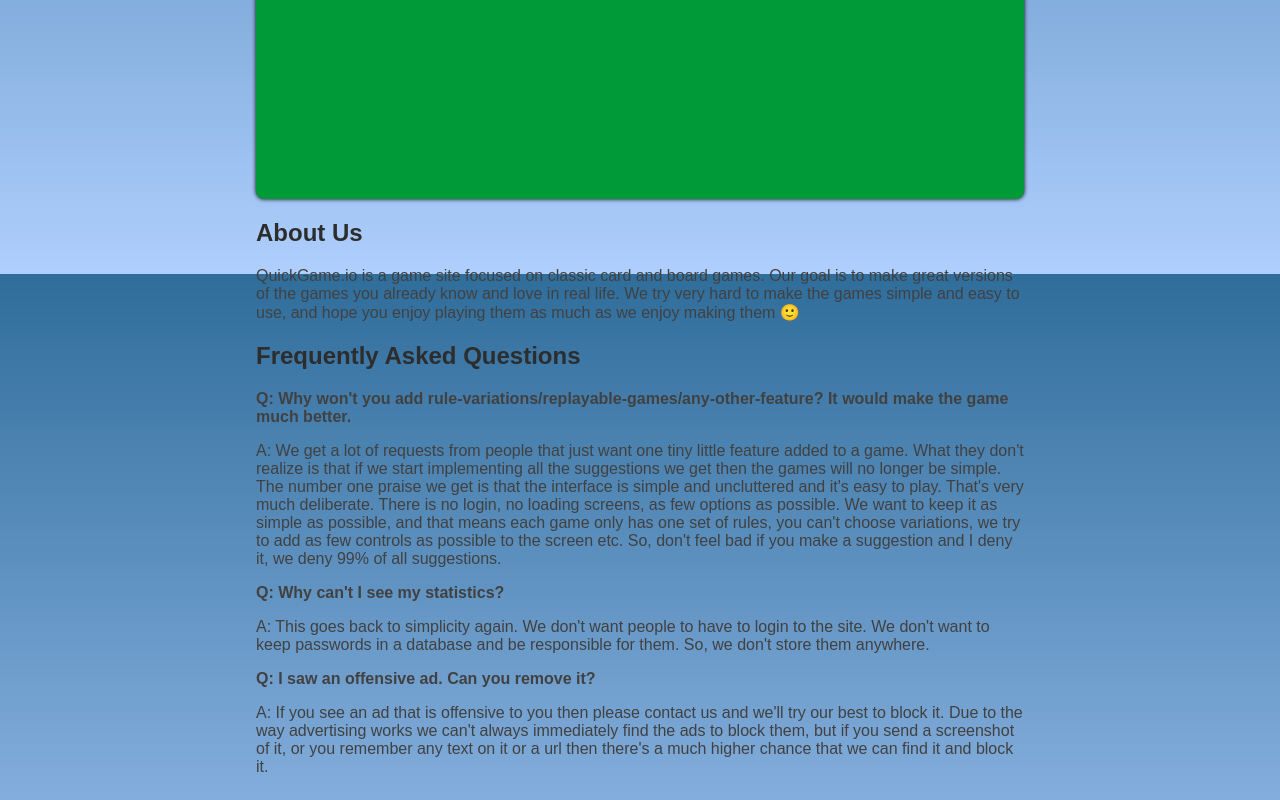
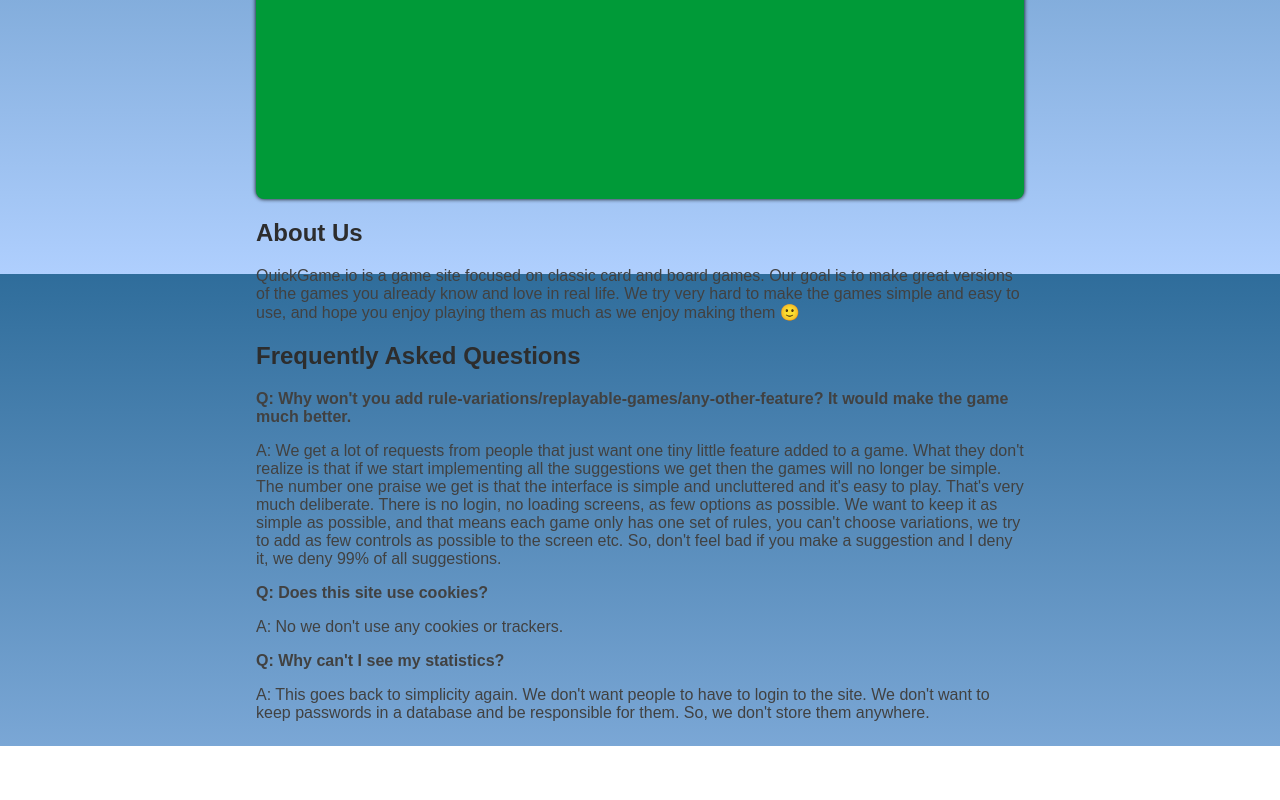
Before and after one commit to dheeraj-p/card-games-site, a Next.js app: page / in a window 1280 px wide. Shown: the part 526-1326 px from the top of the page. After the commit the page ends 1272 px from the top, so only its background shows below. Built offline with nearby package versions, Linux system fonts and the light colour scheme.

Commit message:
Update FAQ

```diff
--- a/src/pages/index.js
+++ b/src/pages/index.js
@@ -42,21 +42,14 @@ function HomePage() {
               the screen etc. So, don't feel bad if you make a suggestion and I
               deny it, we deny 99% of all suggestions.
             </p>
+            <strong>Q: Does this site use cookies?</strong>
+            <p>A: No we don't use any cookies or trackers.</p>
             <strong>Q: Why can't I see my statistics?</strong>
             <p>
               A: This goes back to simplicity again. We don't want people to
               have to login to the site. We don't want to keep passwords in a
               database and be responsible for them. So, we don't store them
               anywhere.
-            </p>
-            <strong>Q: I saw an offensive ad. Can you remove it?</strong>
-            <p>
-              A: If you see an ad that is offensive to you then please contact
-              us and we'll try our best to block it. Due to the way advertising
-              works we can't always immediately find the ads to block them, but
-              if you send a screenshot of it, or you remember any text on it or
-              a url then there's a much higher chance that we can find it and
-              block it.
             </p>
           </div>
         </div>
```
